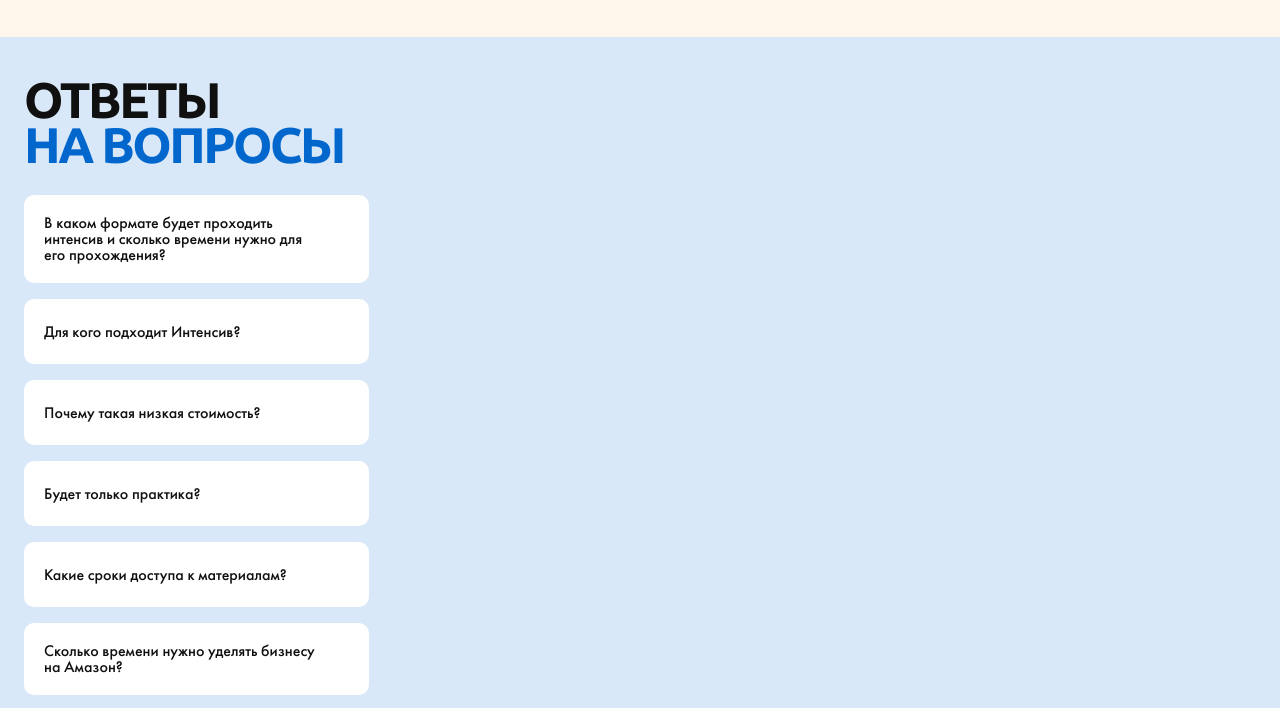
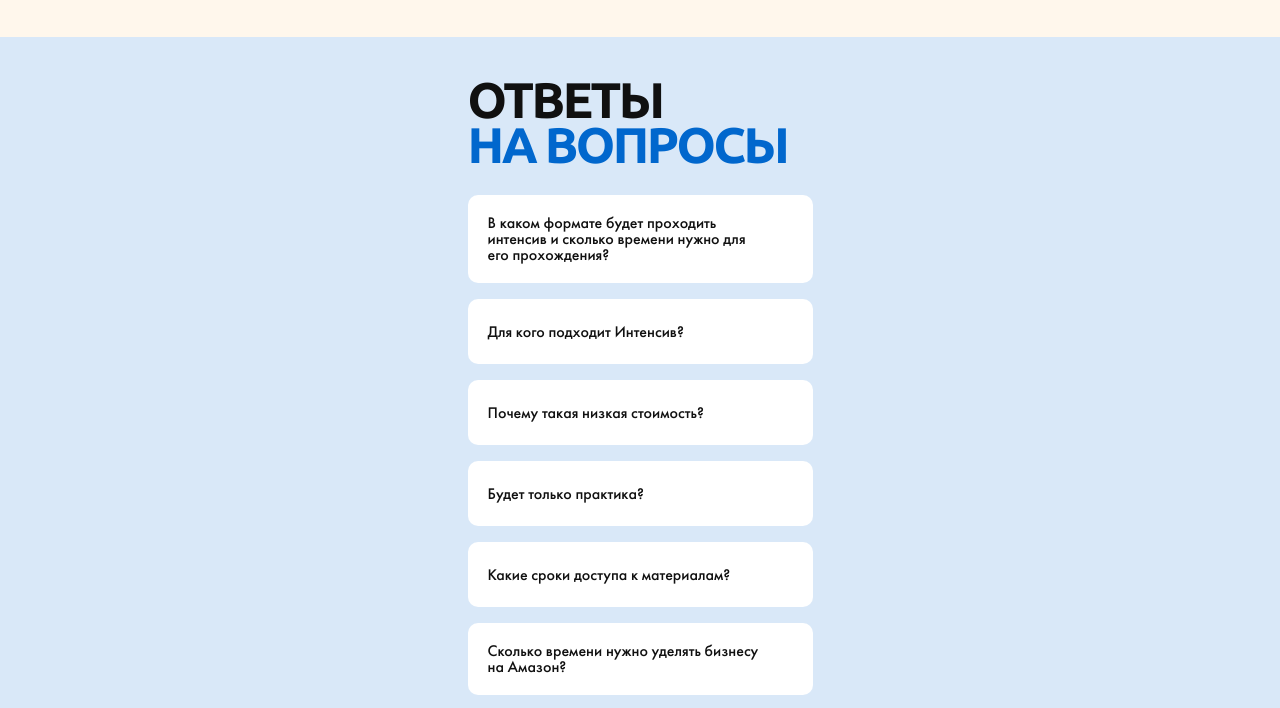
Before and after one commit to RomanIsaiev/work-website-59, a website built with Vite: page index.html in a window 1280 px wide. Shown: the part 7841-8549 px from the top of the page. Built offline with nearby package versions, Linux system fonts and the light colour scheme; files whose address does not match are found by name.

Commit message:
Update styles.css

```diff
--- a/src/css/styles.css
+++ b/src/css/styles.css
@@ -916,7 +916,9 @@ td {
   letter-spacing: -2.5px;
   text-transform: uppercase;
 
-  margin-bottom: 28px;
+  max-width: 345px;
+
+  margin: 0 auto 28px auto;
 }
 
 .questions-title span {
@@ -928,10 +930,11 @@ td {
 .questions-list {
   display: flex;
   flex-direction: column;
+  justify-content: center;
   gap: 16px;
   max-width: 345px;
 
-  margin-bottom: 80px;
+  margin: 0 auto 80px auto;
 }
 
 .questions-item-svg {
```
